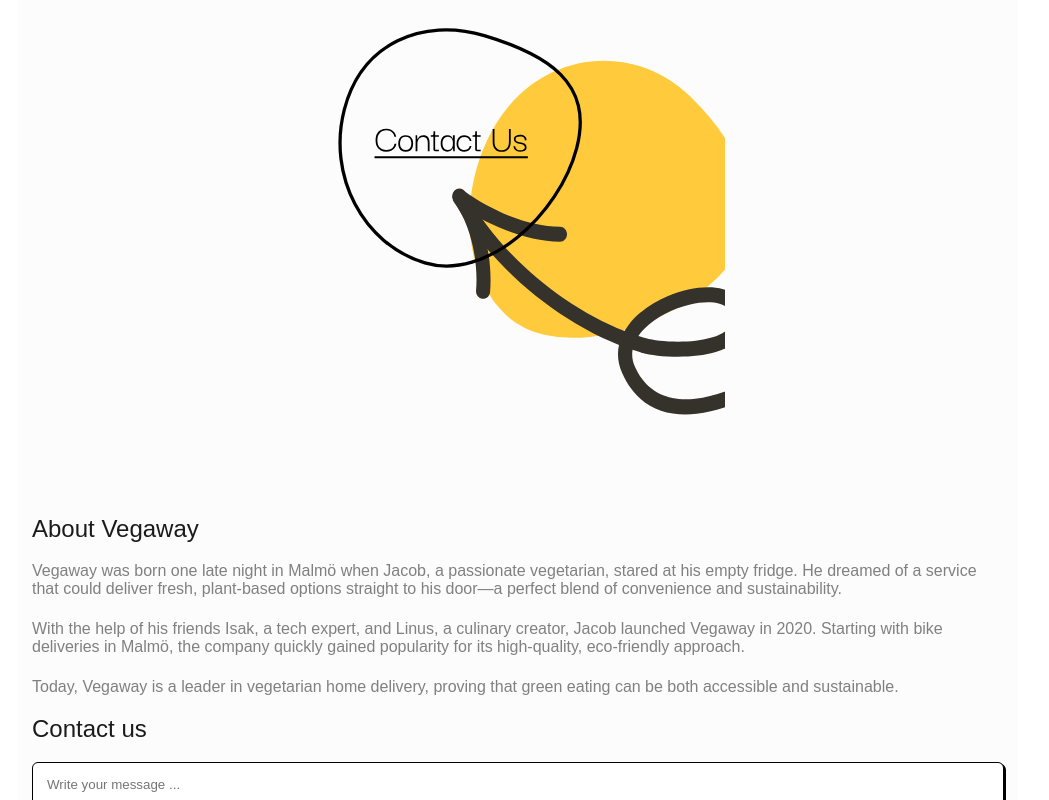
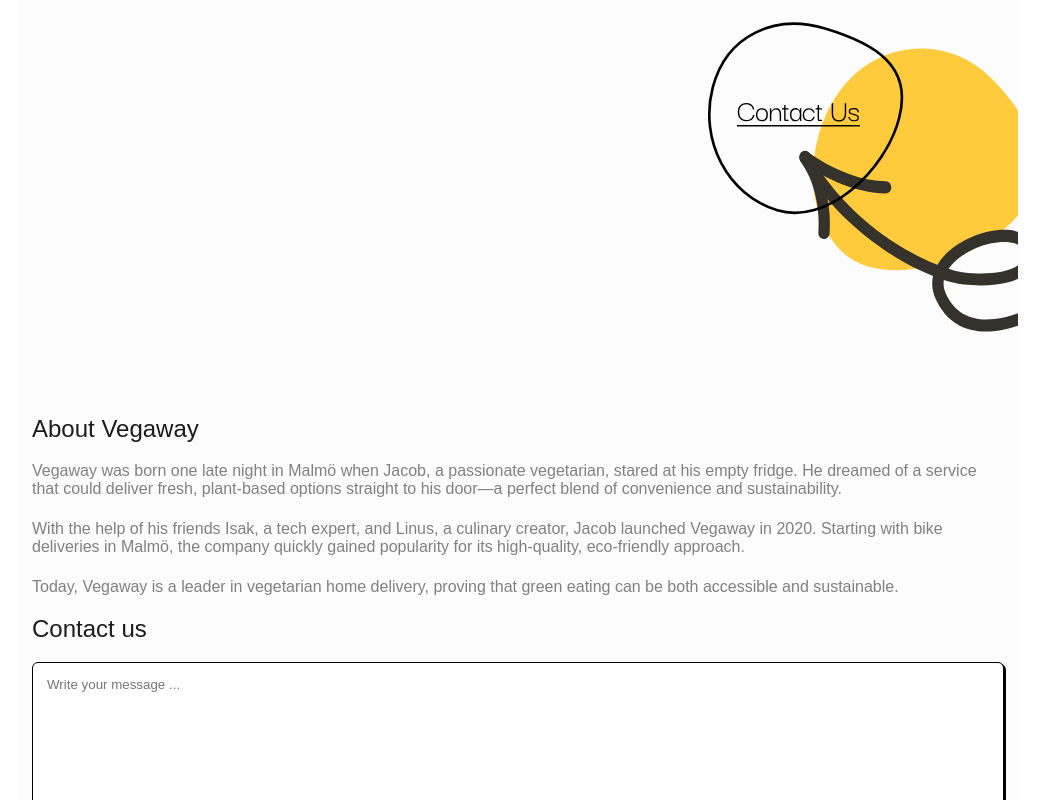
Before and after one commit to Linuszackrisson/vegaway-app, a React (Vite) app in the folder vegaway-app/: page /ContactPage in a window 1280 px wide. Shown: the top 800 px of the page, without its empty margins (122-1171 px from the left). Built offline with nearby package versions, Linux system fonts and the light colour scheme; no server answers; a web font is replaced by a local one.

Commit message:
size adjust

```diff
--- a/vegaway-app/src/pages/contactPage/ContactPage.css
+++ b/vegaway-app/src/pages/contactPage/ContactPage.css
@@ -70,8 +70,10 @@
 }
 
 .about-group-icon {
-    align-self: flex-end;
     width: 100%;
-    height: 500px;
+    height: 50vh;
 
 }
+.kontaktLink {
+    align-self: flex-end;
+}
--- a/vegaway-app/src/pages/contactPage/ContactPage.tsx
+++ b/vegaway-app/src/pages/contactPage/ContactPage.tsx
@@ -7,7 +7,7 @@
   return (
     <div className='contact-page'>
 
-      <a href="#kontaktForm">
+      <a className='kontaktLink' href="#kontaktForm">
               <img src={AboutGroup} alt="About Vegaway" className='about-group-icon' />
             </a>
             <div className="contact-container-page">
```
